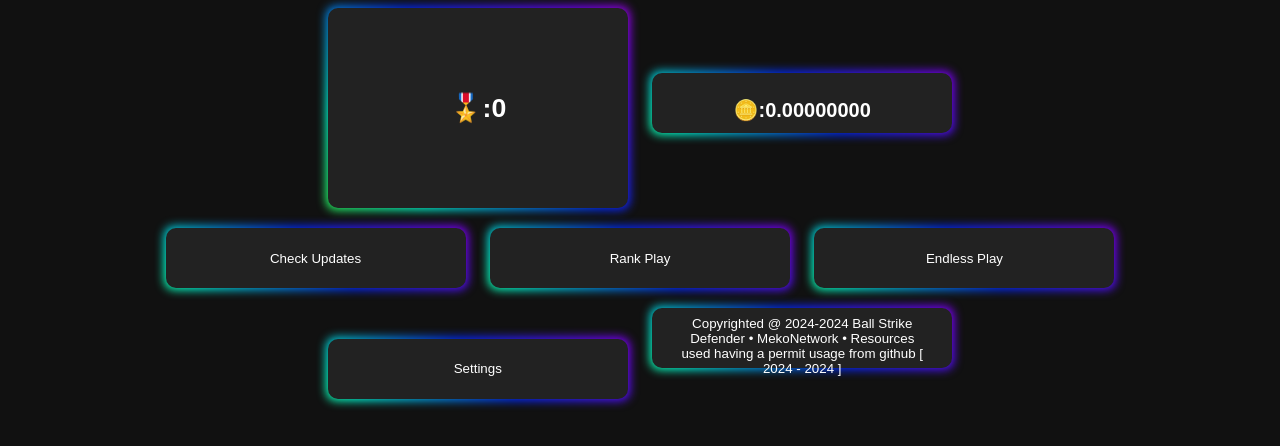
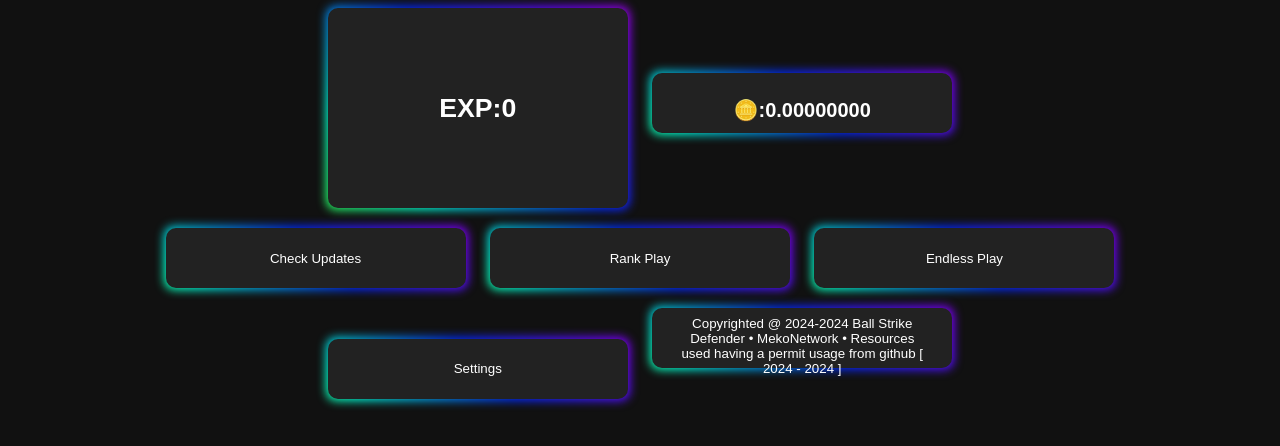
Before and after one commit to KlienReijiOniwa/BSD, a plain HTML site: page index.html in a window 1280 px wide. Shown: the part 58-504 px from the top of the page. Drawn offline with Linux system fonts and the light colour scheme.

Commit message:
Update index.html

```diff
--- a/index.html
+++ b/index.html
@@ -48,7 +48,7 @@
 
 <center>
 <button class="buttonBSD" role="button" style="height:200px;">
-  <h1>🎖️:<span class="satoshiAmount">0</span></h1>
+  <h1>EXP:<span class="satoshiAmount">0</span></h1>
 </button>
 <button class="buttonBSD" role="button">
   <h2>🪙:<spa class="bitcoinAmount">0</span></h2>
```
